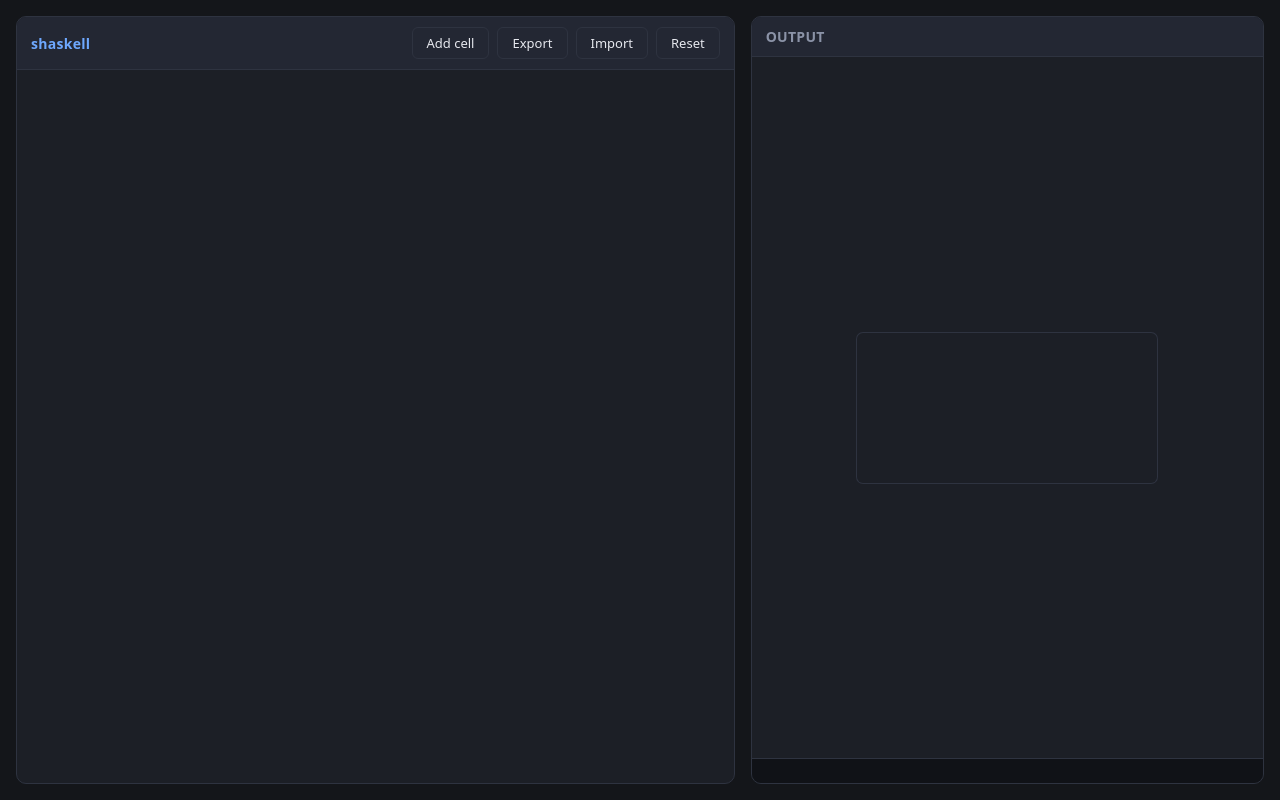
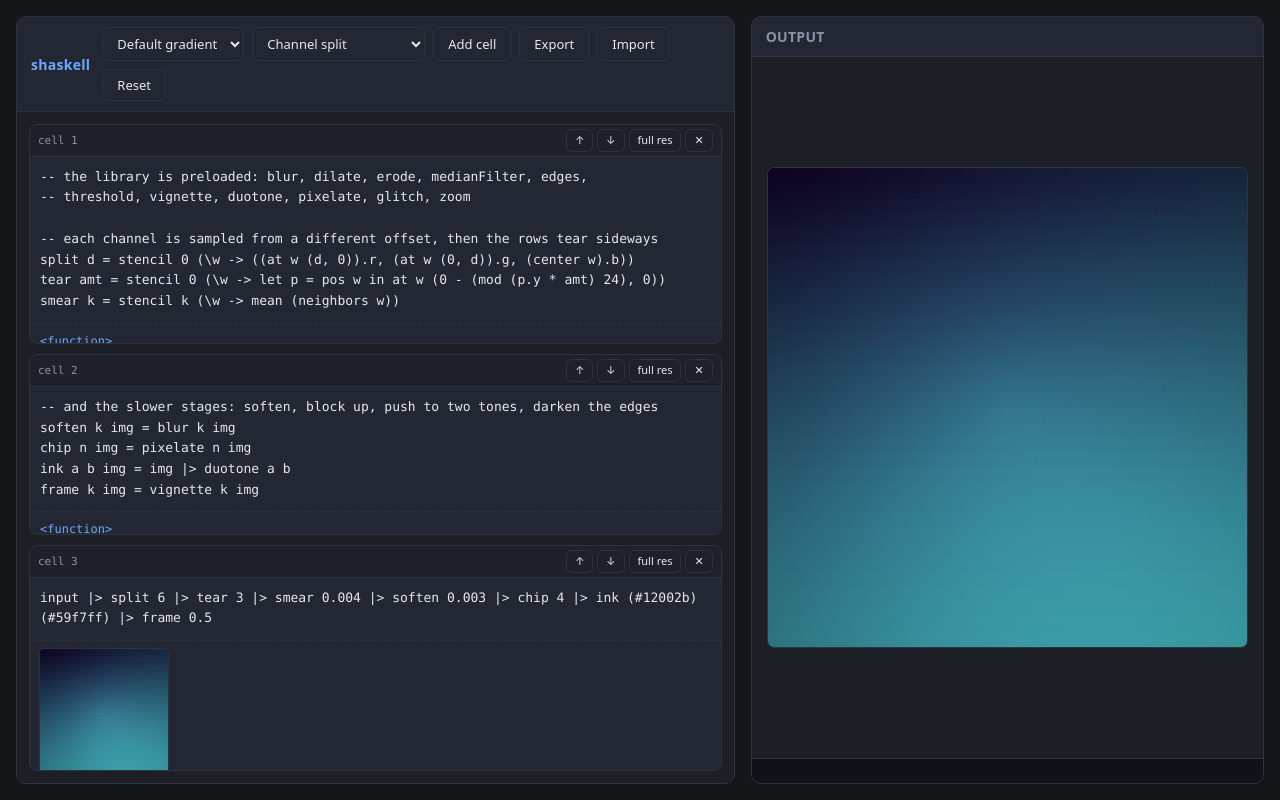
Before and after one commit to AkaalkiratSingh/shashkell, a website with bundled scripts: page index.html in a window 1280 px wide. Built offline with nearby package versions, Linux system fonts and the light colour scheme.

Commit message:
Base Examples Implemented and Image Scaling Corrected

```diff
--- a/index.html
+++ b/index.html
@@ -12,6 +12,8 @@
         <header class="pane-header">
           <h1>shaskell</h1>
           <div class="controls">
+            <select id="input" class="select" title="input image"></select>
+            <select id="example" class="select" title="load an example"></select>
             <button id="add" type="button" class="btn">Add cell</button>
             <button id="export" type="button" class="btn">Export</button>
             <button id="import" type="button" class="btn">Import</button>
@@ -20,6 +22,7 @@
         </header>
         <div id="cells" class="cells"></div>
         <input id="import-file" type="file" accept="application/json,.json" hidden />
+        <input id="upload-file" type="file" accept="image/*" hidden />
       </section>
       <section class="pane preview-pane">
         <header class="pane-header">
--- a/package.json
+++ b/package.json
@@ -4,7 +4,7 @@
   "private": true,
   "type": "module",
   "scripts": {
-    "test": "node tests/run.js",
+    "test": "node tests/run.js && node tests/ui.js",
     "serve": "python3 -m http.server 8000"
   }
 }
--- a/src/builtins.js
+++ b/src/builtins.js
@@ -264,6 +264,17 @@ export const builtins = {
     return tuple(items);
   }),
 
+  noise: builtin('noise', 1, ([uv], _ctx, node) => {
+    if (!isTuple(uv) || uv.items.length < 2) errAt(node, 'noise expects a (u, v) coordinate');
+    requireNumber(uv.items[0], 'noise', node);
+    requireNumber(uv.items[1], 'noise', node);
+    const x = Math.round(uv.items[0] * 4096) + 1;
+    const y = Math.round(uv.items[1] * 4096) + 1;
+    let h = Math.imul(x, 374761393) + Math.imul(y, 668265263);
+    h = Math.imul(h ^ (h >>> 13), 1274126177);
+    return ((h ^ (h >>> 16)) >>> 0) / 4294967295;
+  }),
+
   pos: builtin('pos', 1, ([window], _ctx, node) => {
     requireWindow(window, 'pos', node);
     return tuple([window.x, window.y]);
--- /dev/null
+++ b/src/examples.js
@@ -0,0 +1,112 @@
+// Each example is a small notebook: a few cells that share one environment.
+// Every one works on the current `input` — the generated gradient by default,
+// or an image loaded from the toolbar.
+
+export const EXAMPLES = [
+  {
+    name: 'Channel split',
+    cells: [
+      `-- the library is preloaded: blur, dilate, erode, medianFilter, edges,
+-- threshold, vignette, duotone, pixelate, glitch, zoom
+
+-- each channel is sampled from a different offset, then the rows tear sideways
+split d = stencil 0 (\\w -> ((at w (d, 0)).r, (at w (0, d)).g, (center w).b))
+tear amt = stencil 0 (\\w -> let p = pos w in at w (0 - (mod (p.y * amt) 24), 0))
+smear k = stencil k (\\w -> mean (neighbors w))`,
+
+      `-- and the slower stages: soften, block up, push to two tones, darken the edges
+soften k img = blur k img
+chip n img = pixelate n img
+ink a b img = img |> duotone a b
+frame k img = vignette k img`,
+
+      'input |> split 6 |> tear 3 |> smear 0.004 |> soften 0.003 |> chip 4 |> ink (#12002b) (#59f7ff) |> frame 0.5',
+    ],
+  },
+
+  {
+    name: 'Pencil sketch',
+    cells: [
+      `-- stages: flatten to luminance, wipe the speckle, smooth, take the local
+-- contrast, thicken the lines, invert onto paper, settle the corners
+flatten img = grayscale img
+dust k img = medianFilter k img
+smooth k img = blur k img
+ink k img = edges k img
+thicken k img = dilate k img
+paper img = invert img
+shade k img = vignette k img`,
+
+      'sketch k img = img |> flatten |> dust 0.002 |> smooth 0.002 |> ink k |> thicken 0.002 |> paper |> shade 0.45',
+
+      'input |> sketch 0.004',
+    ],
+  },
+
+  {
+    name: 'Denoise and sharpen',
+    cells: [
+      `-- throw speckle at the input, then clean it back up
+speckle k img = img |> mapPx (\\(uv, c) -> c + (noise uv - 0.5) * k)`,
+
+      `-- stencils: median then blur lift the speckle out, an opening
+-- (erode then dilate) removes whatever is left
+clean k img = img |> medianFilter k |> blur k
+opening k img = img |> erode k |> dilate k
+tone img = img |> duotone (#06283d) (#e0fbfc)
+frame img = img |> vignette 0.4`,
+
+      `-- unsharp mask: compare against a blurred copy and add back the difference
+sharpen k img = let low = blur 0.003 img in img |> mapPx (\\(uv, c) -> c + (c - sample low uv) * k)`,
+
+      'restore k img = img |> clean k |> opening k |> tone |> sharpen k |> frame',
+
+      'input |> speckle 0.5 |> restore 0.004',
+    ],
+  },
+
+  {
+    name: 'Screenprint',
+    cells: [
+      `-- band the colours, block the image up, soften the blocks,
+-- and lay the original's edges back over the top
+bands n img = img |> mapPx (\\(uv, c) -> round (c * n) / n)
+coarse n img = img |> pixelate n
+melt k img = img |> blur k
+lines k img = img |> edges k
+grow k img = dilate k img
+ink a b img = img |> duotone a b
+paper img = img |> vignette 0.5`,
+
+      `-- blending two images: the pixel function closes over 'top' and samples it
+blend k top img = img |> mapPx (\\(uv, c) -> mix c (sample top uv) k)`,
+
+      'under = input |> bands 4 |> coarse 16 |> melt 0.002 |> ink (#101820) (#f2aa4c)\nover = input |> grayscale |> lines 0.003 |> grow 0.002 |> invert',
+
+      'under |> blend 0.35 over |> paper',
+    ],
+  },
+
+  {
+    name: 'Film grain',
+    cells: [
+      `-- grain twice: once under the bloom, once over the top
+grainAt uv k = (noise uv - 0.5) * k
+grain k img = img |> mapPx (\\(uv, c) -> c + grainAt uv k)
+
+-- stencils: dust off the speckle, bloom a bright copy, lift its highlights
+dust k img = img |> medianFilter k
+bloom k img = img |> blur k
+lift k img = img |> dilate k`,
+
+      `addGlow k top img = img |> mapPx (\\(uv, c) -> c + sample top uv * k)
+warm img = img |> duotone (#2b1d0e) (#ffe6b3)
+frame img = img |> vignette 0.75
+
+flat = input |> grayscale
+glow = flat |> lift 0.006 |> bloom 0.012`,
+
+      'flat |> dust 0.003 |> warm |> addGlow 0.6 glow |> grain 0.22 |> frame',
+    ],
+  },
+];
--- a/src/main.js
+++ b/src/main.js
@@ -1,5 +1,5 @@
 import { LangError } from './errors.js';
-import { createImage, drawImage } from './image.js';
+import { createImage, drawImage, loadImageFromFile } from './image.js';
 import { formatValue, isImage } from './values.js';
 import {
   createNotebook,
@@ -12,19 +12,14 @@ import {
   update,
 } from './notebook.js';
 import { PRELUDE } from './prelude.js';
+import { EXAMPLES } from './examples.js';
 
 const STORAGE_KEY = 'shaskell.notebook';
 const PREVIEW_SIZE = 128;
 const FULL_SIZE = 256;
 const UPDATE_DELAY = 180;
 
-const DEFAULT_CELLS = [
-  '-- the library is preloaded: blur, dilate, erode, medianFilter, edges,',
-  '-- threshold, vignette, duotone, pixelate, glitch, zoom',
-  '-- a channel split: sample each colour channel from a different offset',
-  'split = stencil 0 (\\w -> ((at w (64, 0)).g, (at w (0, -64)).r, (center w).r))',
-  'input |> split |> blur 0.006 |> vignette 0.6',
-];
+const DEFAULT_CELLS = EXAMPLES[0].cells;
 
 const cellsEl = document.getElementById('cells');
 const outputCanvas = document.getElementById('output');
@@ -34,23 +29,102 @@ const exportButton = document.getElementById('export');
 const importButton = document.getElementById('import');
 const importFile = document.getElementById('import-file');
 const resetButton = document.getElementById('reset');
+const inputSelect = document.getElementById('input');
+const exampleSelect = document.getElementById('example');
+const uploadFile = document.getElementById('upload-file');
+const appEl = document.querySelector('.app');
 
-const previewInput = makeDefaultImage(PREVIEW_SIZE, PREVIEW_SIZE);
-const fullInput = makeDefaultImage(FULL_SIZE, FULL_SIZE);
+const customInputs = new Map();
+const defaultFull = makeDefaultImage(FULL_SIZE, FULL_SIZE);
+const defaultPreview = makeDefaultImage(PREVIEW_SIZE, PREVIEW_SIZE);
+let currentInputKey = 'default';
+let fullInput = defaultFull;
+let previewInput = defaultPreview;
 
 const cellNodes = new Map();
 let notebook = loadNotebook();
 let renderedIds = [];
 let updateTimer = null;
+let outputImage = null;
+
+function ctxFor(input) {
+  return { input, prelude: PRELUDE };
+}
+
+populateExamples();
+refreshInputSelect();
+
+if (outputCanvas.parentElement) new ResizeObserver(fitOutput).observe(outputCanvas.parentElement);
+if (cellsEl.parentElement) new ResizeObserver(growCells).observe(cellsEl);
 
 render();
 reportPreludeErrors();
 
-const ctxFor = (input) => ({ input, prelude: PRELUDE });
-
 function reportPreludeErrors() {
   const errors = (notebook.env && notebook.env.preludeErrors) || [];
   if (errors.length > 0) showMessage(`library error: ${errors[0].message}`, true);
+}
+
+function populateExamples() {
+  for (const example of EXAMPLES) {
+    const option = document.createElement('option');
+    option.value = example.name;
+    option.textContent = example.name;
+    exampleSelect.appendChild(option);
+  }
+}
+
+function loadExample(name) {
+  const example = EXAMPLES.find((item) => item.name === name);
+  if (!example) return;
+  notebook = createNotebook(example.cells);
+  renderedIds = [];
+  render();
+  save();
+  showMessage(`example: ${example.name}`);
+}
+
+function refreshInputSelect() {
+  inputSelect.replaceChildren();
+
+  const addOption = (value, label) => {
+    const option = document.createElement('option');
+    option.value = value;
+    option.textContent = label;
+    inputSelect.appendChild(option);
+  };
+
+  addOption('default', 'Default gradient');
+  for (const name of customInputs.keys()) addOption(name, name);
+  addOption('custom', 'Load image…');
+
+  inputSelect.value = currentInputKey;
+}
+
+function selectInputSource(key) {
+  const source =
+    key === 'default' ? { full: defaultFull, preview: defaultPreview } : customInputs.get(key);
+  if (!source) return;
+
+  currentInputKey = key;
+  fullInput = source.full;
+  previewInput = source.preview;
+  render();
+  showMessage(`input: ${key === 'default' ? 'default gradient' : key}`);
+}
+
+async function loadInputFile(file) {
+  try {
+    const [full, preview] = await Promise.all([
+      loadImageFromFile(file, FULL_SIZE),
+      loadImageFromFile(file, PREVIEW_SIZE),
+    ]);
+    customInputs.set(file.name, { full, preview });
+    refreshInputSelect();
+    selectInputSource(file.name);
+  } catch (error) {
+    showMessage(`could not load '${file.name}': ${error.message}`, true);
+  }
 }
 
 function loadNotebook() {
@@ -97,12 +171,35 @@ function renderOutputPane() {
   for (let index = results.length - 1; index >= 0; index--) {
     const value = results[index] && results[index].value;
     if (isImage(value)) {
-      drawImage(outputCanvas, value);
+      showOutput(value);
       return;
     }
   }
 
   showMessage('no cell produces an image');
+}
+
+function showOutput(image) {
+  outputImage = image;
+  drawImage(outputCanvas, image);
+  fitOutput();
+}
+
+function fitOutput() {
+  if (!outputImage) return;
+  const wrap = outputCanvas.parentElement;
+  if (!wrap) return;
+
+  const style = getComputedStyle(wrap);
+  const availableWidth =
+    wrap.clientWidth - parseFloat(style.paddingLeft) - parseFloat(style.paddingRight);
+  const availableHeight =
+    wrap.clientHeight - parseFloat(style.paddingTop) - parseFloat(style.paddingBottom);
+  if (!(availableWidth > 0) || !(availableHeight > 0)) return;
+
+  const scale = Math.min(availableWidth / outputImage.width, availableHeight / outputImage.height);
+  outputCanvas.style.width = `${Math.max(1, Math.round(outputImage.width * scale))}px`;
+  outputCanvas.style.height = `${Math.max(1, Math.round(outputImage.height * scale))}px`;
 }
 
 function rebuildCells() {
@@ -113,6 +210,16 @@ function rebuildCells() {
     cellsEl.appendChild(nodes.root);
     cellNodes.set(cell.id, nodes);
   });
+  growCells();
+}
+
+function growCells() {
+  for (const nodes of cellNodes.values()) autoGrow(nodes.input);
+}
+
+function autoGrow(textarea) {
+  textarea.style.height = 'auto';
+  if (textarea.scrollHeight > 0) textarea.style.height = `${textarea.scrollHeight}px`;
 }
 
 function buildCell(cell, index) {
@@ -243,7 +350,7 @@ function renderFullRes(index) {
     return;
   }
   if (result && isImage(result.value)) {
-    drawImage(outputCanvas, result.value);
+    showOutput(result.value);
     showMessage(`cell ${index + 1} rendered at ${result.value.width}x${result.value.height}`);
     return;
   }
@@ -303,6 +410,7 @@ cellsEl.addEventListener('click', (event) => {
 cellsEl.addEventListener('input', (event) => {
   const textarea = event.target.closest('textarea');
   if (!textarea) return;
+  autoGrow(textarea);
   const index = indexOfCell(textarea.closest('.cell').dataset.id);
   if (index === -1) return;
 
@@ -312,6 +420,38 @@ cellsEl.addEventListener('input', (event) => {
     render();
     save();
   }, UPDATE_DELAY);
+});
+
+exampleSelect.addEventListener('change', () => loadExample(exampleSelect.value));
+
+inputSelect.addEventListener('change', () => {
+  if (inputSelect.value === 'custom') {
+    inputSelect.value = currentInputKey;
+    uploadFile.click();
+    return;
+  }
+  selectInputSource(inputSelect.value);
+});
+
+uploadFile.addEventListener('change', () => {
+  const file = uploadFile.files[0];
+  if (file) loadInputFile(file);
+  uploadFile.value = '';
+});
+
+appEl.addEventListener('dragover', (event) => {
+  event.preventDefault();
+  appEl.classList.add('is-dropping');
+});
+
+appEl.addEventListener('dragleave', () => appEl.classList.remove('is-dropping'));
+
+appEl.addEventListener('drop', (event) => {
+  event.preventDefault();
+  appEl.classList.remove('is-dropping');
+  const files = [...(event.dataTransfer ? event.dataTransfer.files : [])];
+  const image = files.find((file) => file.type.startsWith('image/'));
+  if (image) loadInputFile(image);
 });
 
 addButton.addEventListener('click', () => {
--- a/src/values.js
+++ b/src/values.js
@@ -28,8 +28,6 @@ export const isBoolean = (v) => typeof v === 'boolean';
 export const isTuple = (v) => typeof v === 'object' && v !== null && v.type === 'tuple';
 export const isImage = (v) => typeof v === 'object' && v !== null && v.type === 'image';
 export const isWindow = (v) => typeof v === 'object' && v !== null && v.type === 'window';
-export const isCallable = (v) =>
-  typeof v === 'object' && v !== null && (v.type === 'closure' || v.type === 'builtin');
 
 export const SWIZZLE_COMPONENTS = {
   x: 0,
--- a/style.css
+++ b/style.css
@@ -1,4 +1,5 @@
 :root {
+  color-scheme: dark;
   --bg: #14161a;
   --panel: #1c1f26;
   --panel-2: #232733;
@@ -36,6 +37,11 @@ body {
   gap: 16px;
   height: 100%;
   padding: 16px;
+}
+
+.app.is-dropping {
+  outline: 2px dashed var(--accent);
+  outline-offset: -8px;
 }
 
 .pane {
@@ -104,6 +110,22 @@ body {
   line-height: 1.5;
 }
 
+.select {
+  padding: 6px 10px;
+  border: 1px solid var(--border);
+  border-radius: 6px;
+  background: transparent;
+  color: var(--text);
+  font: inherit;
+  font-size: 13px;
+  cursor: pointer;
+}
+
+.select:hover {
+  border-color: var(--accent);
+  color: var(--accent);
+}
+
 .cells {
   flex: 1 1 auto;
   min-height: 0;
@@ -156,7 +178,8 @@ body {
   min-height: 60px;
   padding: 10px;
   border: 0;
-  resize: vertical;
+  resize: none;
+  overflow: hidden;
   background: transparent;
   color: var(--text);
   font-family: var(--mono);
@@ -255,7 +278,6 @@ body {
 #output {
   max-width: 100%;
   max-height: 100%;
-  image-rendering: pixelated;
   border-radius: 6px;
   box-shadow: 0 0 0 1px var(--border);
 }
```
Also changed, not shown: src/image.js (+16 -0 lines), tests/cases.js (+1 -0 lines), tests/run.js (+17 -0 lines), tests/ui.js (added, +196 -0 lines), README.md.
